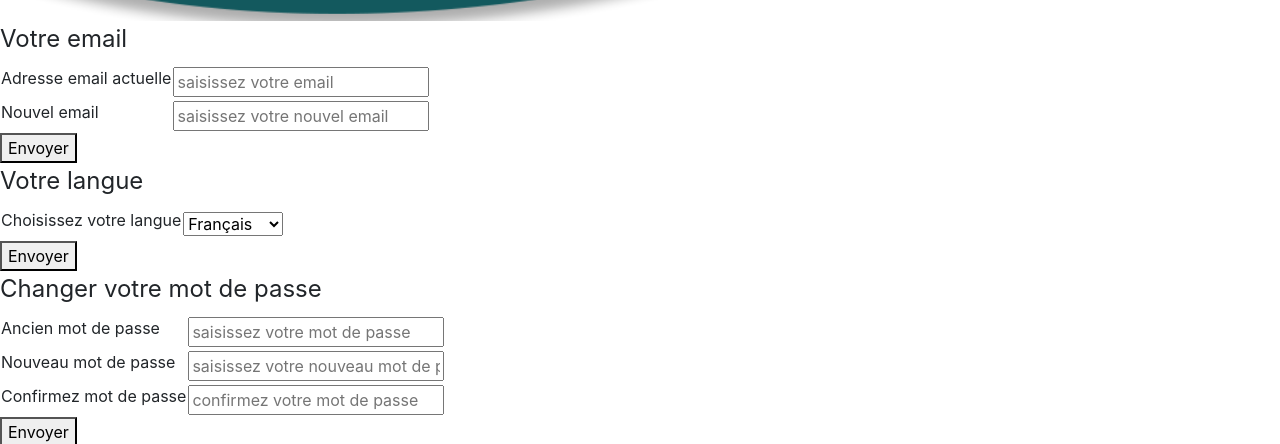
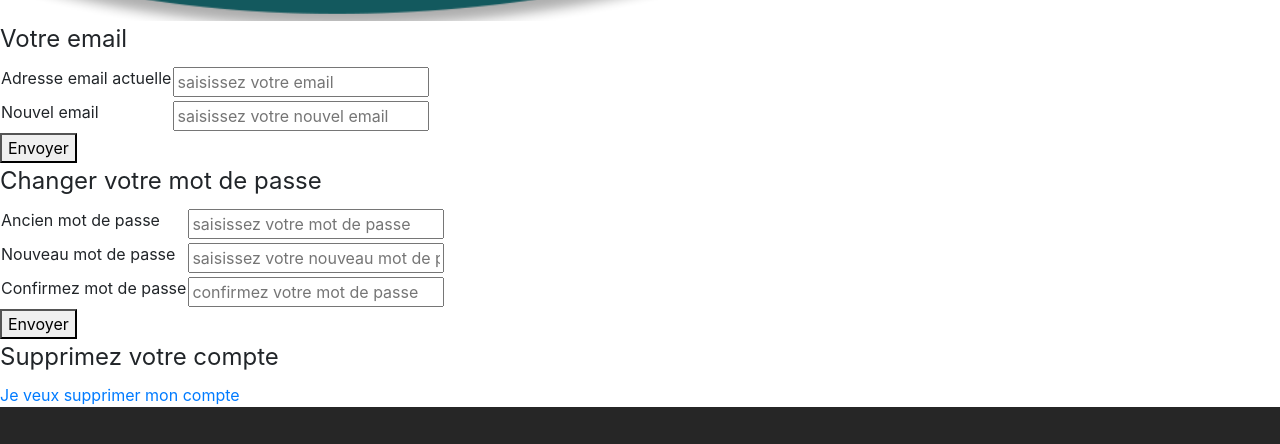
Before and after one commit to MAAOUI-CHERIF/e-learning, a plain HTML site: page e-learning/html/parametres.html in a window 1280 px wide. Shown: the part 927-1371 px from the top of the page. Drawn offline with nearby package versions, Linux system fonts and the light colour scheme.

Commit message:
dernier mdif

```diff
--- a/e-learning/html/parametres.html
+++ b/e-learning/html/parametres.html
@@ -71,29 +71,7 @@
         </form>
     </section>
 
-    <section>
-        <form>
-            <fieldset>
-                <legend>Votre langue</legend>
-                <table>
-                    <tr>
-                        <td><label>Choisissez votre langue</label></td>
-                        <td>
-                            <select>
-                                <option>Français</option>
-                                <option>Anglais</option>
-                                <option>Espagnol</option>
-                                <option>Allemand</option>
-                                <option>Chinois</option>
-                                <option>Japonnais</option>
-                            </select>
-                        </td>
-                    </tr>
-                </table>
-                <button>Envoyer</button>
-            </fieldset>
-        </form>
-    </section>
+
 
     <section>
         <form>
```
Also changed, not shown: e-learning/html/inscription.html (+2 -19 lines).
